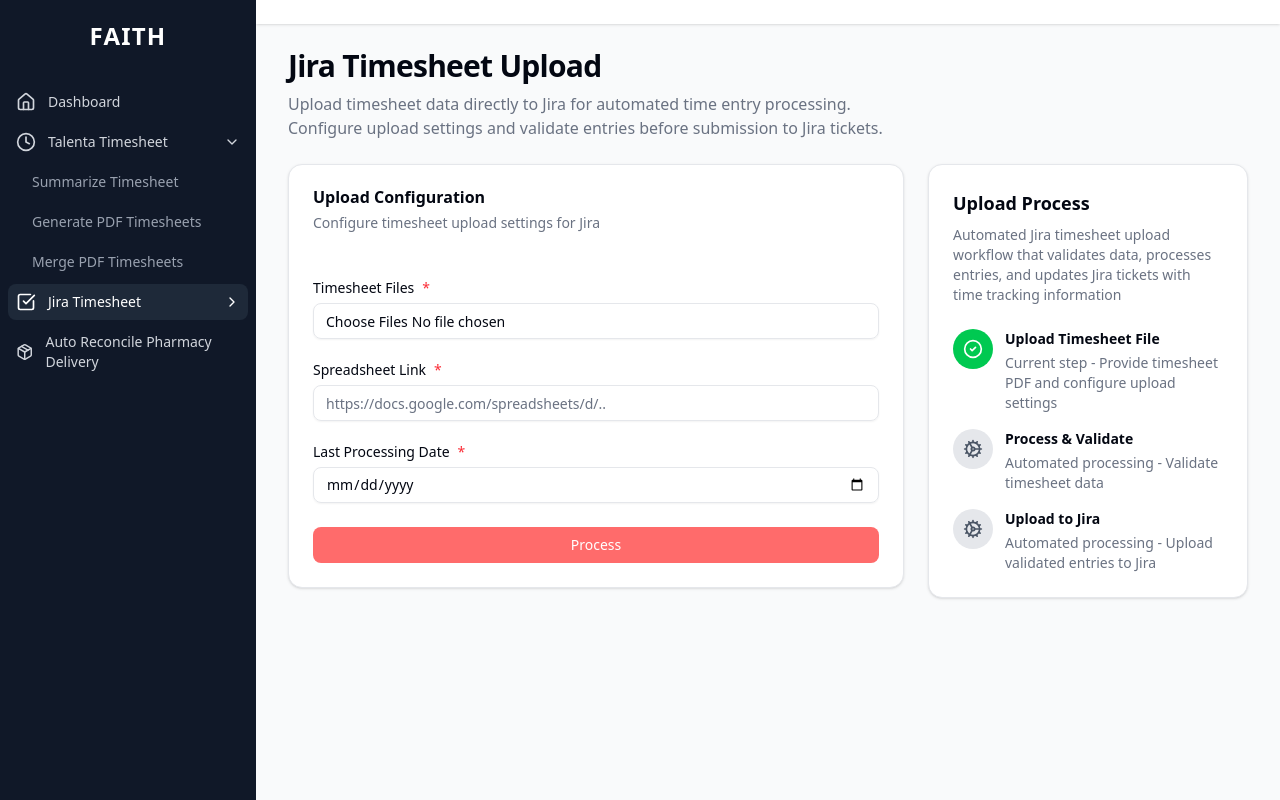
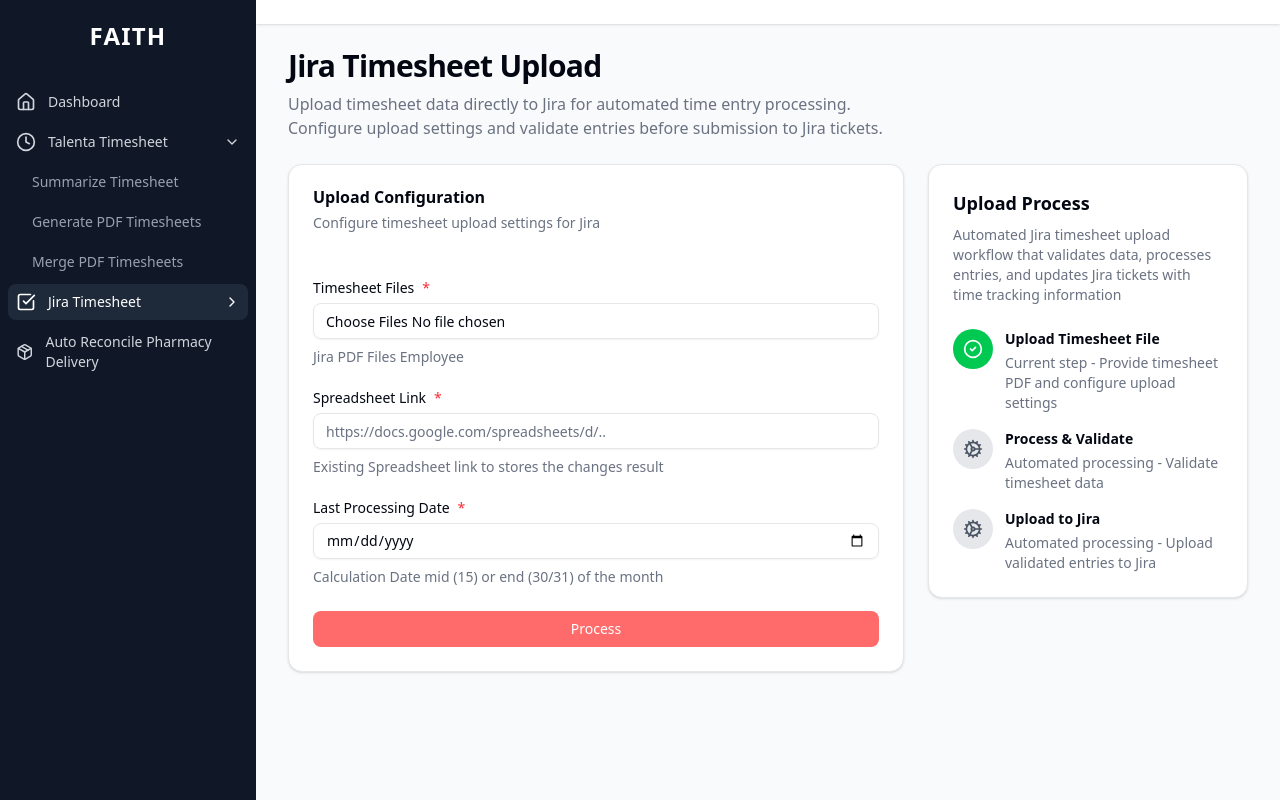
Before and after one commit to alexanderhorison/bithhealth-faith, a Next.js app: page /jira-timesheet/upload in a window 1280 px wide. Built offline with nearby package versions, Linux system fonts and the light colour scheme.

Commit message:
push enhancement helper

```diff
--- a/app/(protected)/jira-timesheet/generator/page.tsx
+++ b/app/(protected)/jira-timesheet/generator/page.tsx
@@ -100,6 +100,7 @@
                 onChange={(e) => setDriveLink(e.target.value)}
                 placeholder="https://drive.google.com/drive/folders/..."
               />
+              <p className="text-sm text-muted-foreground">Google Drive link stores All PDF jira employee</p>
             </div>
 
             <div className="space-y-2">
@@ -113,6 +114,7 @@
                 onChange={(e) => setSpreadSheetName(e.target.value)}
                 placeholder="1 - 30 Nov 2025"
               />
+              <p className="text-sm text-muted-foreground">Spreadsheet name to store the final processed Jira timesheet report</p>
             </div>
 
             <div className="space-y-2">
@@ -125,6 +127,7 @@
                 value={lastDate}
                 onChange={(e) => setLastDate(e.target.value)}
               />
+              <p className="text-sm text-muted-foreground">Calculation Date mid (15) or end (30/31) of the month</p>
             </div>
 
             <ProcessButton
--- a/app/(protected)/jira-timesheet/upload/page.tsx
+++ b/app/(protected)/jira-timesheet/upload/page.tsx
@@ -17,7 +17,8 @@
   const workflowSteps = [
     {
       title: "Upload Timesheet File",
-      description: "Current step - Provide timesheet PDF and configure upload settings",
+      description:
+        "Current step - Provide timesheet PDF and configure upload settings",
       status: "active" as const,
     },
     {
@@ -115,7 +116,7 @@
                   onChange={handleFileChange}
                   className="cursor-pointer"
                 />
-
+                <p className="text-sm text-muted-foreground">Jira PDF Files Employee</p>
                 {files.length > 0 && (
                   <ul className="text-sm text-muted-foreground mt-1">
                     {files.map((f, idx) => (
@@ -137,6 +138,7 @@
                   onChange={(e) => setSpreadsheetLink(e.target.value)}
                   placeholder="https://docs.google.com/spreadsheets/d/.."
                 />
+                <p className="text-sm text-muted-foreground">Existing Spreadsheet link to stores the changes result</p>
               </div>
 
               {/* Date */}
@@ -150,6 +152,9 @@
                   value={lastDate}
                   onChange={(e) => setLastDate(e.target.value)}
                 />
+                <p className="text-sm text-muted-foreground">
+                  Calculation Date mid (15) or end (30/31) of the month
+                </p>
               </div>
 
               <ProcessButton
```
